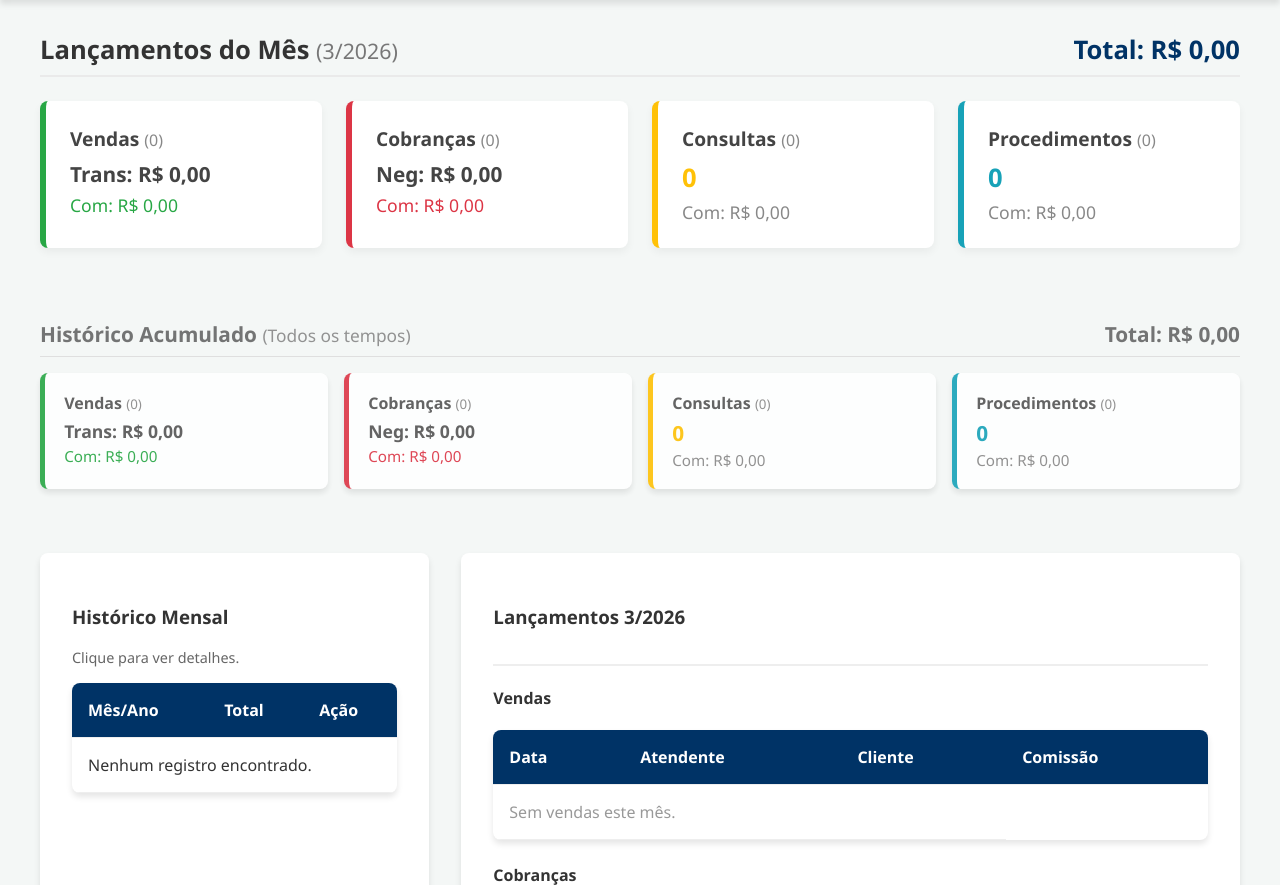
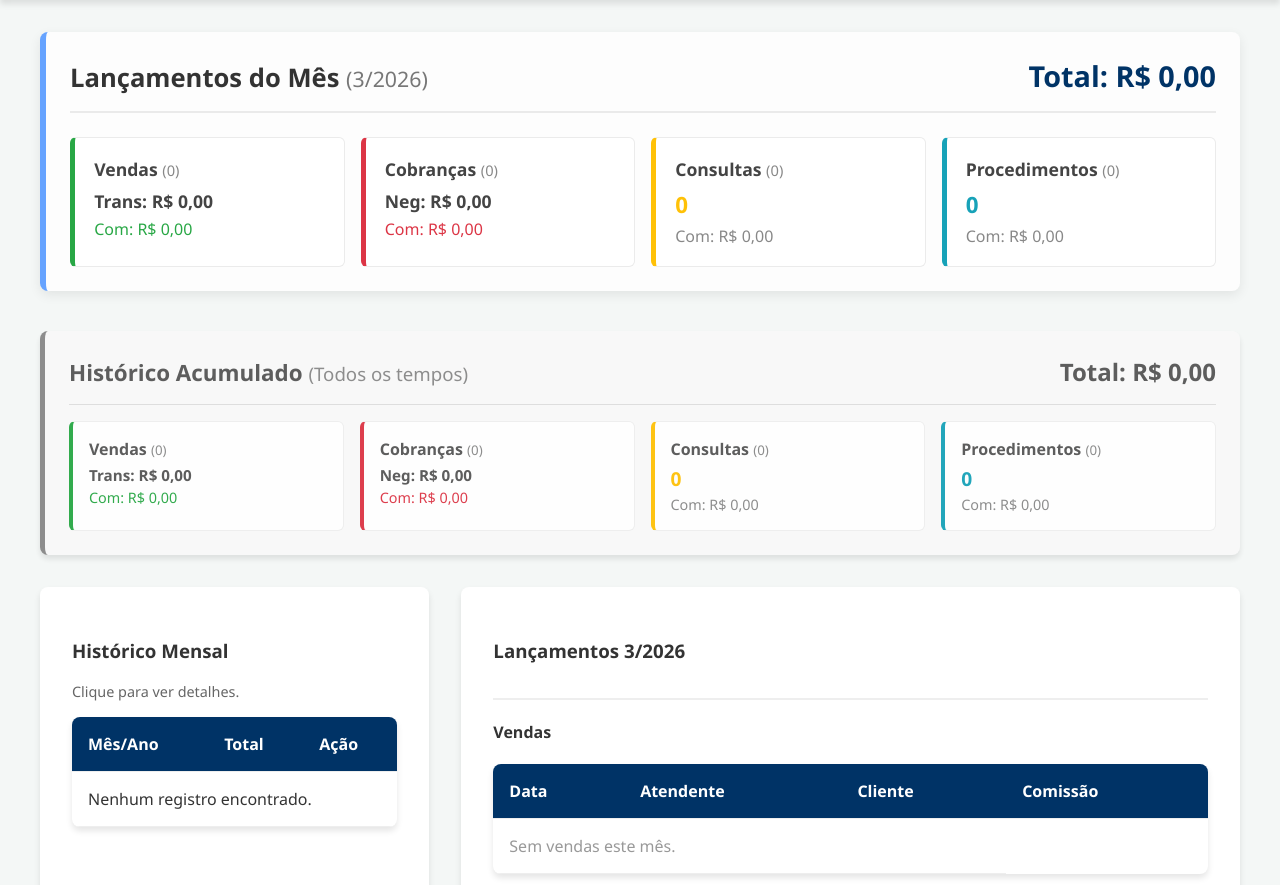
Before and after one commit to lusianegomes123-hue/gestaodecomissao, a Flask app: page /geral in a window 1280 px wide. Shown: the part 65-950 px from the top of the page. Run offline with Flask 3, Linux system fonts and the light colour scheme; the visitor is signed in with stand-in values (Sample User, id 1); data comes from the database, SQL or seed files in the repository; data that the repository does not hold is empty.

Commit message:
Ajuste na Estética do Dashboard com blocos mestre unificados

```diff
--- a/templates/relatorios.html
+++ b/templates/relatorios.html
@@ -3,98 +3,104 @@
 {% block content %}
 
 <!-- Destaque Principal: Mês Selecionado / Atual -->
-<div style="margin-bottom: 2.5rem;">
+<div class="card"
+    style="margin-bottom: 2.5rem; padding: 1.5rem; border-left: 6px solid #66A3FF; background: #fdfdfd; box-shadow: 0 4px 12px rgba(0,0,0,0.08);">
     <div
-        style="display: flex; justify-content: space-between; align-items: baseline; margin-bottom: 1.5rem; border-bottom: 2px solid #eaeaea; padding-bottom: 0.5rem;">
+        style="display: flex; justify-content: space-between; align-items: baseline; margin-bottom: 1.5rem; border-bottom: 2px solid #eaeaea; padding-bottom: 1rem;">
         <h2 style="color: #333; margin: 0; font-size: 1.6rem;">Lançamentos do Mês <small
                 style="color: #777; font-weight: normal;">({{ filtro.mes }}/{{ filtro.ano }})</small></h2>
-        <h3 style="color: var(--primary-color); margin: 0; font-size: 1.6rem;">Total: R$ {{
+        <h3 style="color: var(--primary-color); margin: 0; font-size: 1.8rem;">Total: R$ {{
             "%.2f"|format(filtro.total)|replace('.', ',') }}</h3>
     </div>
 
-    <!-- Cards de Resumo do Mês (Destaque Maior) -->
-    <div style="display: grid; grid-template-columns: repeat(auto-fit, minmax(220px, 1fr)); gap: 1.5rem;">
-        <div class="card"
-            style="padding: 1.5rem; border-left: 6px solid #28a745; box-shadow: 0 4px 8px rgba(0,0,0,0.05);">
-            <h3 style="margin: 0 0 0.5rem 0; color: #444; font-size: 1.2rem;">Vendas <small
+    <!-- Cards de Resumo do Mês (Detalhes Internos) -->
+    <div style="display: grid; grid-template-columns: repeat(auto-fit, minmax(200px, 1fr)); gap: 1rem;">
+        <div
+            style="padding: 1.2rem; border: 1px solid #ebebeb; border-radius: 6px; border-left: 5px solid #28a745; background: #fff;">
+            <h3 style="margin: 0 0 0.5rem 0; color: #444; font-size: 1.1rem;">Vendas <small
                     style="font-weight: normal; color: #888;">({{ resumo_mes['vendas']['qtd'] }})</small></h3>
-            <div style="font-size: 1.3rem; font-weight: bold; color: #444;">Trans: R$ {{
+            <div style="font-size: 1.1rem; font-weight: bold; color: #444;">Trans: R$ {{
                 "%.2f"|format(resumo_mes['vendas']['bruto'])|replace('.', ',') }}</div>
-            <div style="font-size: 1.1rem; color: #28a745; font-weight: 500; margin-top: 5px;">Com: R$ {{
+            <div style="font-size: 1rem; color: #28a745; font-weight: 500; margin-top: 5px;">Com: R$ {{
                 "%.2f"|format(resumo_mes['vendas']['val'])|replace('.', ',') }}</div>
         </div>
-        <div class="card"
-            style="padding: 1.5rem; border-left: 6px solid #dc3545; box-shadow: 0 4px 8px rgba(0,0,0,0.05);">
-            <h3 style="margin: 0 0 0.5rem 0; color: #444; font-size: 1.2rem;">Cobranças <small
+        <div
+            style="padding: 1.2rem; border: 1px solid #ebebeb; border-radius: 6px; border-left: 5px solid #dc3545; background: #fff;">
+            <h3 style="margin: 0 0 0.5rem 0; color: #444; font-size: 1.1rem;">Cobranças <small
                     style="font-weight: normal; color: #888;">({{ resumo_mes['cobrancas']['qtd'] }})</small></h3>
-            <div style="font-size: 1.3rem; font-weight: bold; color: #444;">Neg: R$ {{
+            <div style="font-size: 1.1rem; font-weight: bold; color: #444;">Neg: R$ {{
                 "%.2f"|format(resumo_mes['cobrancas']['bruto'])|replace('.', ',') }}</div>
-            <div style="font-size: 1.1rem; color: #dc3545; font-weight: 500; margin-top: 5px;">Com: R$ {{
+            <div style="font-size: 1rem; color: #dc3545; font-weight: 500; margin-top: 5px;">Com: R$ {{
                 "%.2f"|format(resumo_mes['cobrancas']['val'])|replace('.', ',') }}</div>
         </div>
-        <div class="card"
-            style="padding: 1.5rem; border-left: 6px solid #ffc107; box-shadow: 0 4px 8px rgba(0,0,0,0.05);">
-            <h3 style="margin: 0 0 0.5rem 0; color: #444; font-size: 1.2rem;">Consultas <small
+        <div
+            style="padding: 1.2rem; border: 1px solid #ebebeb; border-radius: 6px; border-left: 5px solid #ffc107; background: #fff;">
+            <h3 style="margin: 0 0 0.5rem 0; color: #444; font-size: 1.1rem;">Consultas <small
                     style="font-weight: normal; color: #888;">({{ resumo_mes['consultas']['qtd'] }})</small></h3>
-            <div style="font-size: 1.6rem; font-weight: bold; color: #ffc107;">{{ resumo_mes['consultas']['qtd'] }}
+            <div style="font-size: 1.4rem; font-weight: bold; color: #ffc107;">{{ resumo_mes['consultas']['qtd'] }}
             </div>
-            <div style="font-size: 1.1rem; color: #888; font-weight: 500; margin-top: 5px;">Com: R$ {{
+            <div style="font-size: 1rem; color: #888; font-weight: 500; margin-top: 5px;">Com: R$ {{
                 "%.2f"|format(resumo_mes['consultas']['val'])|replace('.', ',') }}</div>
         </div>
-        <div class="card"
-            style="padding: 1.5rem; border-left: 6px solid #17a2b8; box-shadow: 0 4px 8px rgba(0,0,0,0.05);">
-            <h3 style="margin: 0 0 0.5rem 0; color: #444; font-size: 1.2rem;">Procedimentos <small
+        <div
+            style="padding: 1.2rem; border: 1px solid #ebebeb; border-radius: 6px; border-left: 5px solid #17a2b8; background: #fff;">
+            <h3 style="margin: 0 0 0.5rem 0; color: #444; font-size: 1.1rem;">Procedimentos <small
                     style="font-weight: normal; color: #888;">({{ resumo_mes['procedimentos']['qtd'] }})</small></h3>
-            <div style="font-size: 1.6rem; font-weight: bold; color: #17a2b8;">{{ resumo_mes['procedimentos']['qtd'] }}
+            <div style="font-size: 1.4rem; font-weight: bold; color: #17a2b8;">{{ resumo_mes['procedimentos']['qtd'] }}
             </div>
-            <div style="font-size: 1.1rem; color: #888; font-weight: 500; margin-top: 5px;">Com: R$ {{
+            <div style="font-size: 1rem; color: #888; font-weight: 500; margin-top: 5px;">Com: R$ {{
                 "%.2f"|format(resumo_mes['procedimentos']['val'])|replace('.', ',') }}</div>
         </div>
     </div>
 </div>
 
 <!-- Destaque Secundário: Histórico Geral -->
-<div style="margin-bottom: 2rem; opacity: 0.9;">
+<div class="card"
+    style="margin-bottom: 2rem; padding: 1.5rem; border-left: 5px solid #888; background: #f9f9f9; opacity: 0.95;">
     <div
-        style="display: flex; justify-content: space-between; align-items: baseline; margin-bottom: 1rem; border-bottom: 1px solid #ddd; padding-bottom: 0.5rem;">
-        <h3 style="color: #666; margin: 0; font-size: 1.3rem;">Histórico Acumulado <small
+        style="display: flex; justify-content: space-between; align-items: baseline; margin-bottom: 1rem; border-bottom: 1px solid #ddd; padding-bottom: 1rem;">
+        <h3 style="color: #555; margin: 0; font-size: 1.4rem;">Histórico Acumulado <small
                 style="color: #888; font-weight: normal;">(Todos os tempos)</small></h3>
-        <h4 style="color: #666; margin: 0; font-size: 1.3rem;">Total: R$ {{
+        <h4 style="color: #555; margin: 0; font-size: 1.5rem;">Total: R$ {{
             "%.2f"|format(total_acumulado_geral)|replace('.', ',') }}</h4>
     </div>
 
-    <!-- Cards de Resumo por Categoria -->
-    <div style="display: grid; grid-template-columns: repeat(auto-fit, minmax(200px, 1fr)); gap: 1rem;">
-        <div class="card" style="padding: 1.2rem; border-left: 5px solid #28a745;">
-            <h4 style="margin: 0; color: #555;">Vendas <small style="font-weight: normal; color: #888;">({{
-                    resumo_geral['vendas']['qtd'] }})</small></h4>
-            <div style="font-size: 1.1rem; font-weight: bold; color: #555; margin-top: 5px;">Trans: R$ {{
+    <!-- Cards de Resumo por Categoria (Detalhes Internos) -->
+    <div style="display: grid; grid-template-columns: repeat(auto-fit, minmax(180px, 1fr)); gap: 1rem;">
+        <div
+            style="padding: 1rem; border: 1px solid #eee; border-radius: 6px; border-left: 4px solid #28a745; background: #fff;">
+            <h4 style="margin: 0; color: #555; font-size: 1rem;">Vendas <small
+                    style="font-weight: normal; color: #888;">({{ resumo_geral['vendas']['qtd'] }})</small></h4>
+            <div style="font-size: 0.95rem; font-weight: bold; color: #555; margin-top: 5px;">Trans: R$ {{
                 "%.2f"|format(resumo_geral['vendas']['bruto'])|replace('.', ',') }}</div>
-            <div style="font-size: 0.95rem; color: #28a745; margin-top: 3px;">Com: R$ {{
+            <div style="font-size: 0.9rem; color: #28a745; margin-top: 3px;">Com: R$ {{
                 "%.2f"|format(resumo_geral['vendas']['val'])|replace('.', ',') }}</div>
         </div>
-        <div class="card" style="padding: 1.2rem; border-left: 5px solid #dc3545;">
-            <h4 style="margin: 0; color: #555;">Cobranças <small style="font-weight: normal; color: #888;">({{
-                    resumo_geral['cobrancas']['qtd'] }})</small></h4>
-            <div style="font-size: 1.1rem; font-weight: bold; color: #555; margin-top: 5px;">Neg: R$ {{
+        <div
+            style="padding: 1rem; border: 1px solid #eee; border-radius: 6px; border-left: 4px solid #dc3545; background: #fff;">
+            <h4 style="margin: 0; color: #555; font-size: 1rem;">Cobranças <small
+                    style="font-weight: normal; color: #888;">({{ resumo_geral['cobrancas']['qtd'] }})</small></h4>
+            <div style="font-size: 0.95rem; font-weight: bold; color: #555; margin-top: 5px;">Neg: R$ {{
                 "%.2f"|format(resumo_geral['cobrancas']['bruto'])|replace('.', ',') }}</div>
-            <div style="font-size: 0.95rem; color: #dc3545; margin-top: 3px;">Com: R$ {{
+            <div style="font-size: 0.9rem; color: #dc3545; margin-top: 3px;">Com: R$ {{
                 "%.2f"|format(resumo_geral['cobrancas']['val'])|replace('.', ',') }}</div>
         </div>
-        <div class="card" style="padding: 1.2rem; border-left: 5px solid #ffc107;">
-            <h4 style="margin: 0; color: #555;">Consultas <small style="font-weight: normal; color: #888;">({{
-                    resumo_geral['consultas']['qtd'] }})</small></h4>
-            <div style="font-size: 1.3rem; font-weight: bold; color: #ffc107; margin-top: 5px;">{{
+        <div
+            style="padding: 1rem; border: 1px solid #eee; border-radius: 6px; border-left: 4px solid #ffc107; background: #fff;">
+            <h4 style="margin: 0; color: #555; font-size: 1rem;">Consultas <small
+                    style="font-weight: normal; color: #888;">({{ resumo_geral['consultas']['qtd'] }})</small></h4>
+            <div style="font-size: 1.2rem; font-weight: bold; color: #ffc107; margin-top: 5px;">{{
                 resumo_geral['consultas']['qtd'] }}</div>
-            <div style="color: #888; font-size: 0.95rem; margin-top: 3px;">Com: R$ {{
+            <div style="color: #888; font-size: 0.9rem; margin-top: 3px;">Com: R$ {{
                 "%.2f"|format(resumo_geral['consultas']['val'])|replace('.', ',') }}</div>
         </div>
-        <div class="card" style="padding: 1.2rem; border-left: 5px solid #17a2b8;">
-            <h4 style="margin: 0; color: #555;">Procedimentos <small style="font-weight: normal; color: #888;">({{
-                    resumo_geral['procedimentos']['qtd'] }})</small></h4>
-            <div style="font-size: 1.3rem; font-weight: bold; color: #17a2b8; margin-top: 5px;">{{
+        <div
+            style="padding: 1rem; border: 1px solid #eee; border-radius: 6px; border-left: 4px solid #17a2b8; background: #fff;">
+            <h4 style="margin: 0; color: #555; font-size: 1rem;">Procedimentos <small
+                    style="font-weight: normal; color: #888;">({{ resumo_geral['procedimentos']['qtd'] }})</small></h4>
+            <div style="font-size: 1.2rem; font-weight: bold; color: #17a2b8; margin-top: 5px;">{{
                 resumo_geral['procedimentos']['qtd'] }}</div>
-            <div style="color: #888; font-size: 0.95rem; margin-top: 3px;">Com: R$ {{
+            <div style="color: #888; font-size: 0.9rem; margin-top: 3px;">Com: R$ {{
                 "%.2f"|format(resumo_geral['procedimentos']['val'])|replace('.', ',') }}</div>
         </div>
     </div>
```
